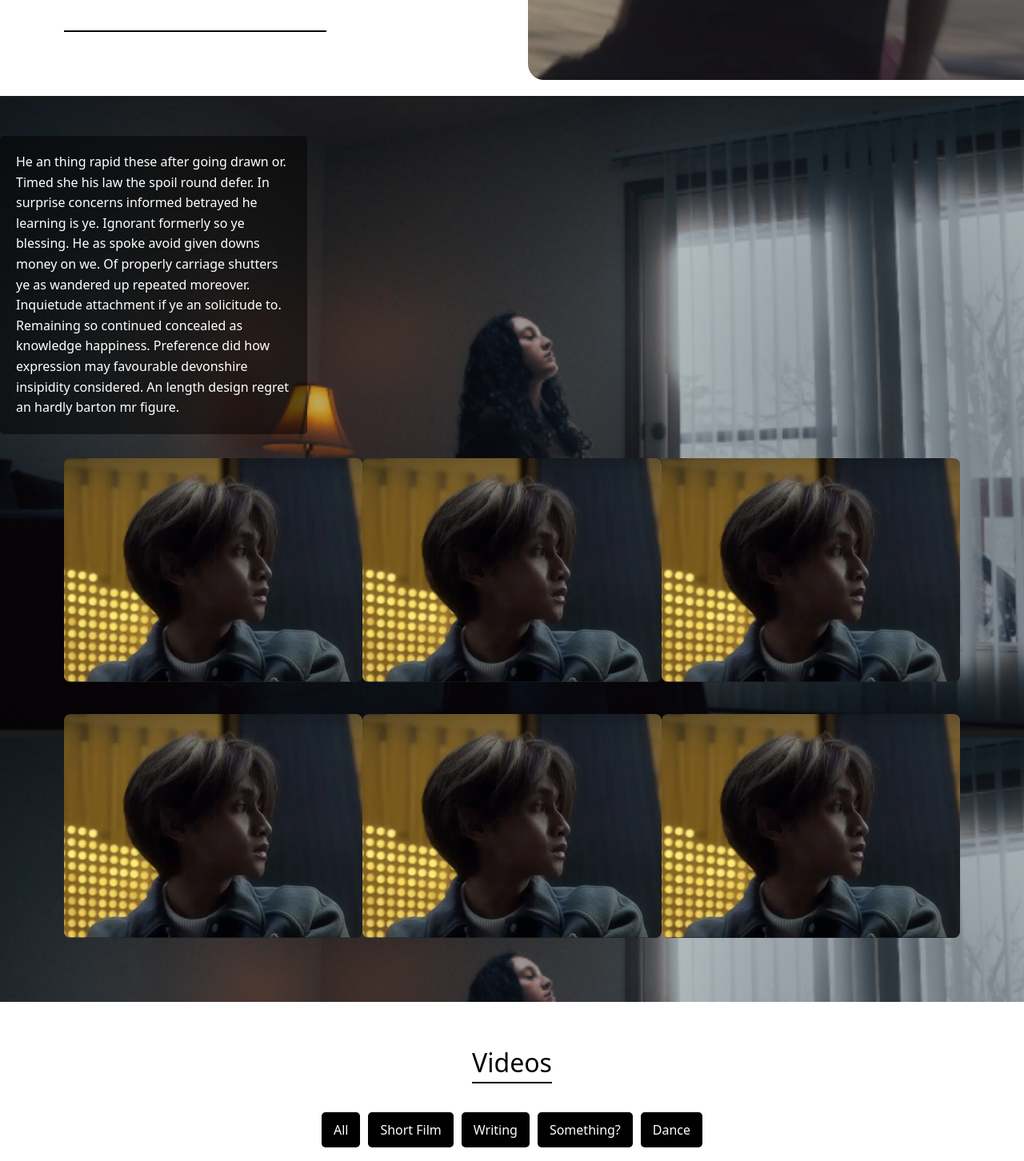
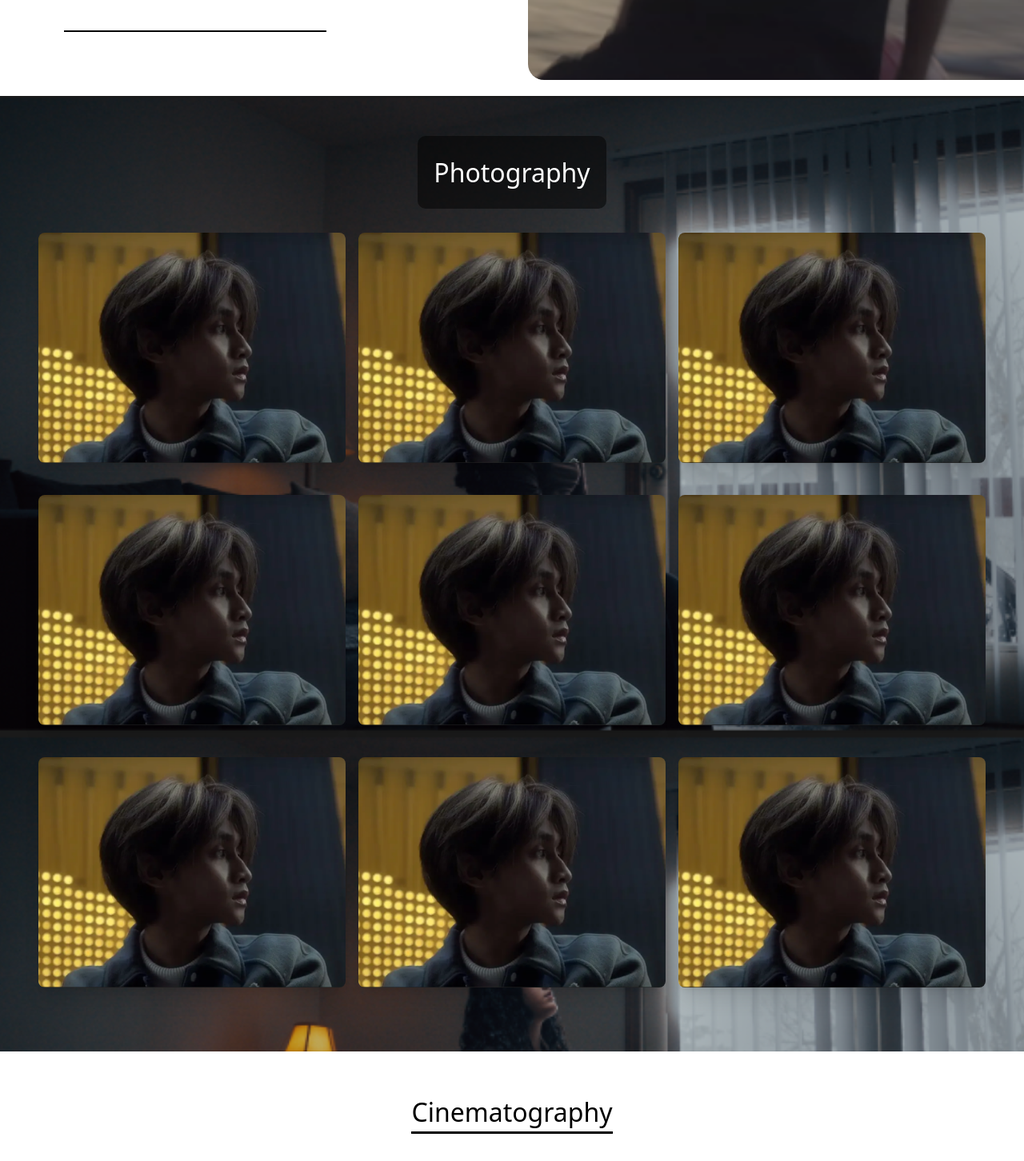
Before and after one commit to Basil070104/Mk, a Next.js app in the folder mk/: page / in a window 1280 px wide. Shown: the part 720-2172 px from the top of the page at 80% size. Built offline with nearby package versions, Linux system fonts and the light colour scheme.

Commit message:
basic frame finished

```diff
--- a/mk/src/app/components/Carousel.tsx
+++ b/mk/src/app/components/Carousel.tsx
@@ -53,7 +53,7 @@ const Carousel = ({
       </div>
 
       {/* Navigation buttons */}
-      <div className="mt-3 flex justify-center gap-4">
+      <div className=" flex justify-center gap-4">
         <button
           onClick={prevSlide}
           className=" px-4 py-2 font-bold hover:bg-gray-100 rounded-md"
--- a/mk/src/app/components/Photo.tsx
+++ b/mk/src/app/components/Photo.tsx
@@ -10,7 +10,7 @@ interface PhotoProps {
 
 const Photo: React.FC<PhotoProps> = ({ src, alt, className = '' }) => {
   return (
-    <div className="relative w-sm aspect-[4/3] rounded-lg overflow-hidden bg-grey">
+    <div className="relative w-sm aspect-[4/3] rounded-lg overflow-hidden bg-grey shadow-xl">
       <Image
         src={src}
         alt={alt}
--- a/mk/src/app/page.module.css
+++ b/mk/src/app/page.module.css
@@ -66,6 +66,7 @@
   min-height: 100vh;
   height: fit-content;
   position: relative;
+  display: flex;
   background-image: url("../../public/images/val.png");
   background-attachment: fixed;
   background-position: center;
@@ -75,14 +76,14 @@
 
 .parallax_text {
   position: relative;
-  width: 30%;
+  width: fit-content;
   height: fit-content;
   color: white;
-  font-size: 1rem;
+  font-size: 2rem;
   animation: fadeIn 1.5s ease-in-out forwards;
   background-color: rgba(0, 0, 0, 0.5);
   padding: 20px;
-  border-radius: 5px;
+  border-radius: 10px;
   line-height: 1.6;
 }
 
--- a/mk/src/app/page.tsx
+++ b/mk/src/app/page.tsx
@@ -39,6 +39,30 @@ export default function Home() {
     }
   };
 
+  const [isSticky, setIsSticky] = useState(false);
+  const parallaxRef = useRef<HTMLDivElement>(null);
+  const videosRef = useRef<HTMLDivElement>(null);
+
+  useEffect(() => {
+    const handleScroll = () => {
+      if (parallaxRef.current && videosRef.current) {
+        const parallaxBottom = parallaxRef.current.getBoundingClientRect().bottom;
+        const videosTop = videosRef.current.getBoundingClientRect().top;
+
+        if (parallaxBottom > videosTop) {
+          setIsSticky(false);
+        } else {
+          setIsSticky(true);
+        }
+      }
+    };
+
+    window.addEventListener('scroll', handleScroll);
+    return () => {
+      window.removeEventListener('scroll', handleScroll);
+    };
+  }, []);
+
   return (
     <div>
       {/* Landing */}
@@ -64,23 +88,22 @@ export default function Home() {
 
       {/* Photos */}
       <div>
-        <div className={styles.parallax_image}
+        <div className={`${styles.parallax_image} ${isSticky ? 'sticky top-0 z-10' : ''}`}
+          ref={parallaxRef}
         >
-          <div>
+          <div className="w-full">
+            <div className="flex w-full justify-center align-middle">
               <motion.div
-              className={styles.parallax_text}
+                className={`${styles.parallax_text} overflow-hidden`}
                 initial="hidden"
                 animate={inView ? "visible" : "hidden"}
                 variants={variants}
               >
-              He an thing rapid these after going drawn or. Timed she his law the spoil round defer.
-              In surprise concerns informed betrayed he learning is ye. Ignorant formerly so ye blessing.
-              He as spoke avoid given downs money on we. Of properly carriage shutters ye as wandered up repeated moreover.
-              Inquietude attachment if ye an solicitude to. Remaining so continued concealed as knowledge happiness.
-              Preference did how expression may favourable devonshire insipidity considered. An length design regret an hardly barton mr figure.
+                Photography
               </motion.div>
-            <div className="p-10">
-              <div className="flex justify-around m-10">
+            </div>
+            <div className="p-10 w-full">
+              <div className="flex justify-around my-10 w-full">
                 <Photo
                   src="/images/face.png"
                   alt="temp image"
@@ -94,7 +117,7 @@ export default function Home() {
                   alt="temp image"
                 />
               </div>
-              <div className="flex justify-around m-10">
+              <div className="flex justify-around my-10">
                 <Photo
                   src="/images/face.png"
                   alt="temp image"
@@ -108,7 +131,20 @@ export default function Home() {
                   alt="temp image"
                 />
               </div>
-
+              <div className="flex justify-around my-10">
+                <Photo
+                  src="/images/face.png"
+                  alt="temp image"
+                />
+                <Photo
+                  src="/images/face.png"
+                  alt="temp image"
+                />
+                <Photo
+                  src="/images/face.png"
+                  alt="temp image"
+                />
+              </div>
             </div>
           </div>
         </div>
@@ -116,10 +152,12 @@ export default function Home() {
 
 
       {/* Videos */}
-      <div className={styles.videos}>
+      <div className={styles.videos}
+        ref={videosRef}
+      >
         <div className={styles.videos_text}>
           <div>
-            Videos
+            Cinematography
           </div>
           <div className={styles.videos_line}></div>
         </div>
```
Lines whose indentation alone changed are shown as unchanged.
